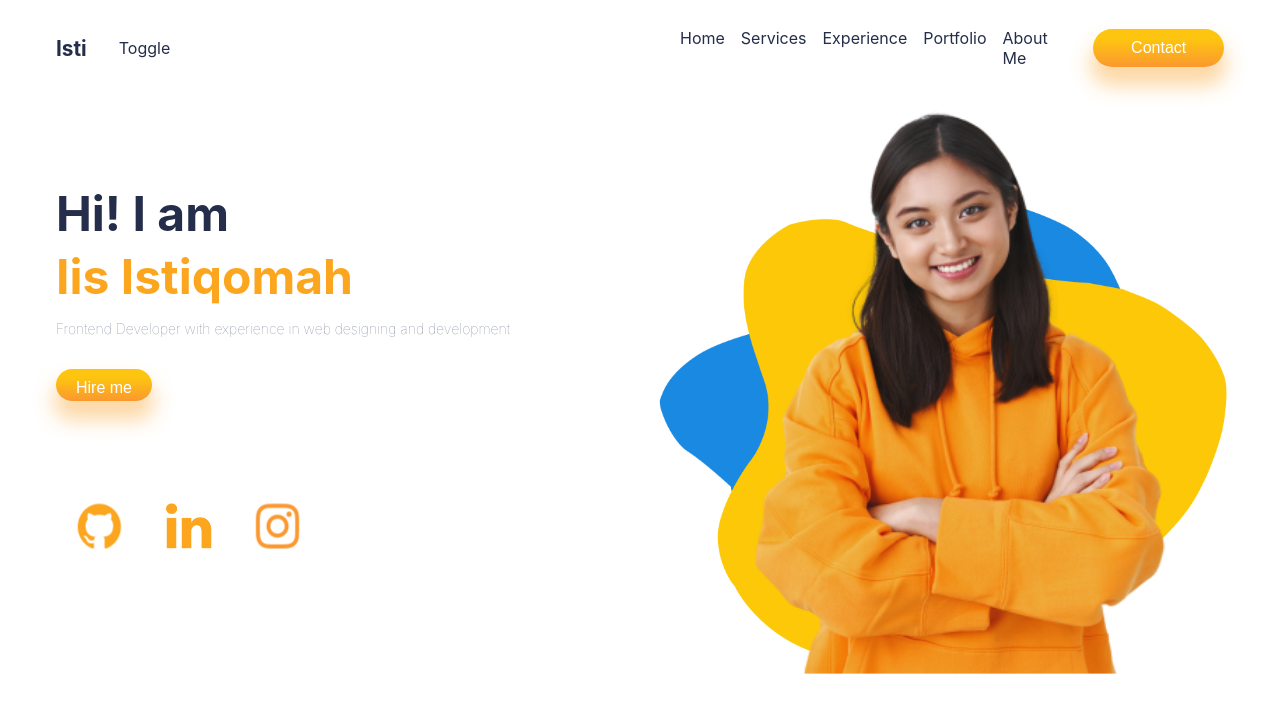
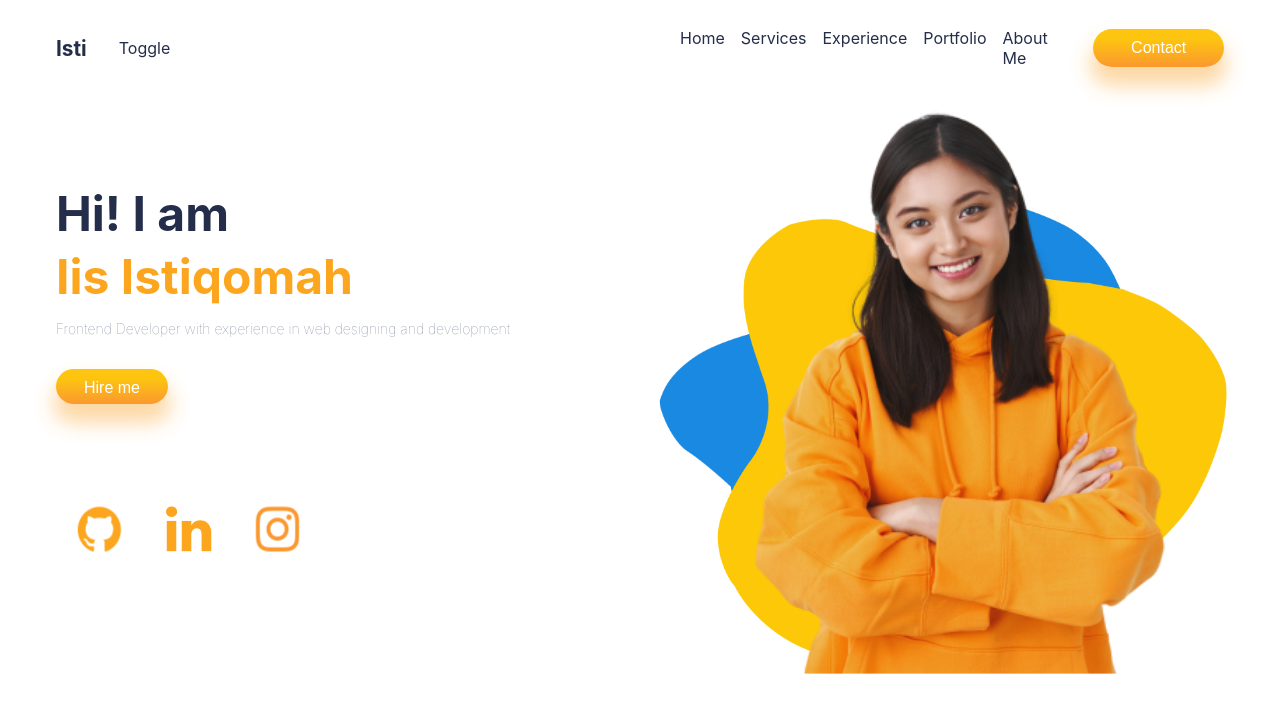
Before and after one commit to isti20/isti-reactjs, a React (Create React App) app: page / in a window 1280 px wide. Shown: the top 712 px of the page. Built offline with nearby package versions, Linux system fonts and the light colour scheme.

Commit message:
edit button size at Bio.css file

```diff
--- a/src/component/Bio/Bio.css
+++ b/src/component/Bio/Bio.css
@@ -39,8 +39,8 @@
 }
 
 .b-button {
-  width: 6rem;
-  height: 2rem;
+  width: 7rem;
+  height: 2.2rem;
 }
 
 .b-icons {
```
